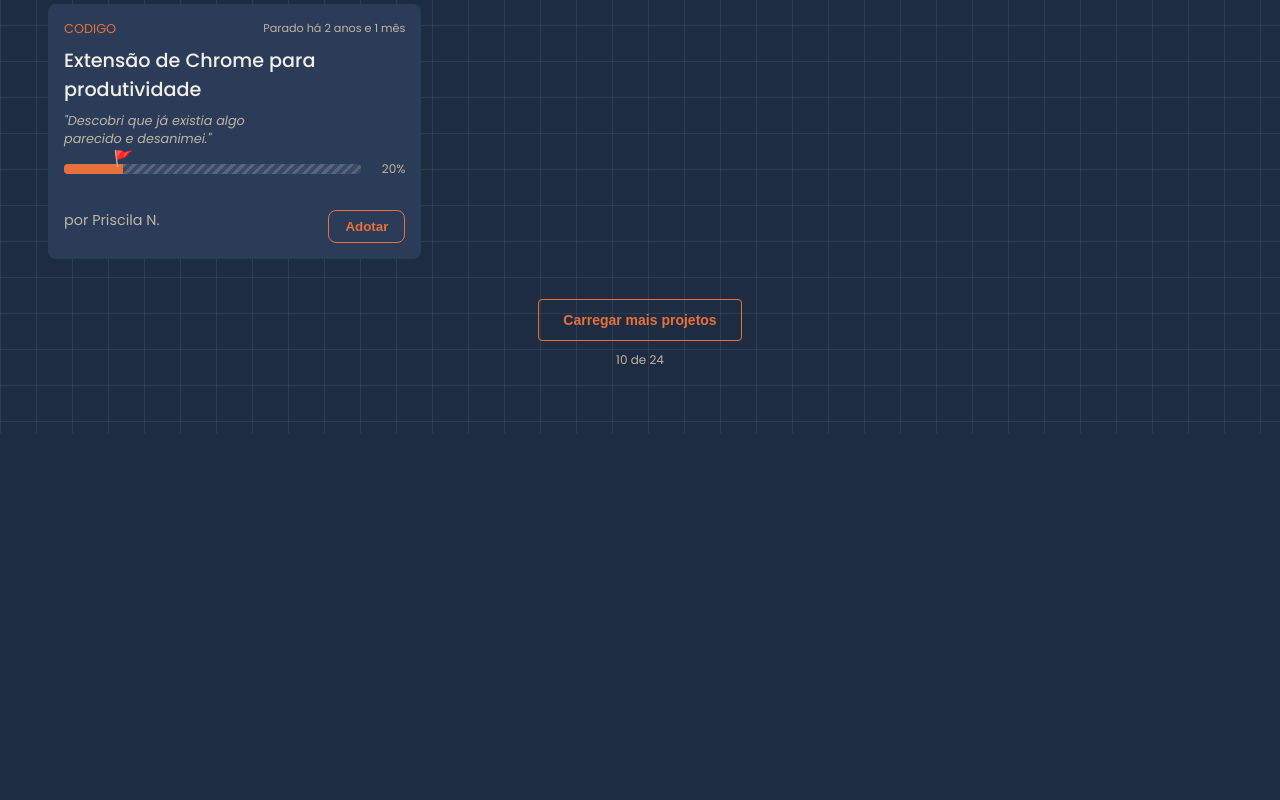
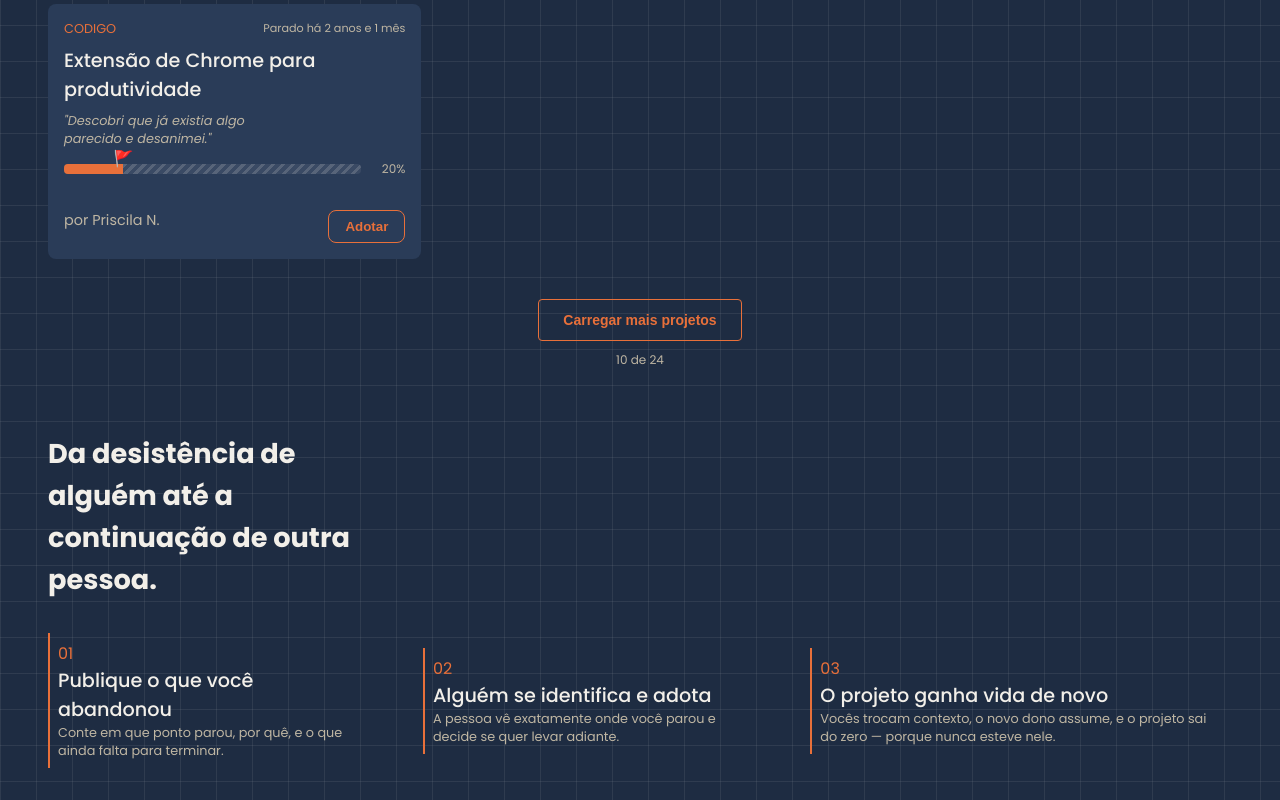
Before and after one commit to SBrunoli/Projeto-Inacabados, a React (Vite) app: page / in a window 1280 px wide. Shown: the part 1739-2539 px from the top of the page. Before the commit the page ends 2172 px from the top, so only its background shows below. Built offline with nearby package versions, Linux system fonts and the light colour scheme; data requests are answered from the project's data file.

Commit message:
feat: adiciona seção HowItWorks ao projeto

```diff
--- a/src/App.tsx
+++ b/src/App.tsx
@@ -4,6 +4,7 @@ import Hero from "./components/Hero/Hero";
 import Infos from "./components/Infos/Infos";
 import Navbar from "./components/Navbar/Navbar";
 import Projects from "./components/Projects/Projects";
+import HowItWorks from "./components/HowItWorks/HowItWorks";
 
 function App() {
   const [category, setCategory] = useState("todos");
@@ -15,6 +16,7 @@ function App() {
       <Infos />
       <Filters activeCategory={category} handleCategory={setCategory} />
       <Projects activeCategory={category} />
+      <HowItWorks />
     </>
   );
 }
--- /dev/null
+++ b/src/components/HowItWorks/HowItWorks.module.css
@@ -0,0 +1,45 @@
+.howItWorks {
+  width: 100%;
+  height: fit-content;
+  padding: 0 3rem;
+
+  display: flex;
+  flex-direction: column;
+}
+
+.howItWorks__title {
+  max-width: 30%;
+  font-size: 1.7em;
+  color: var(--color-text-primary);
+}
+
+.howItWorks__cardsConteiner {
+  width: 100%;
+  margin: 2rem 0;
+
+  display: flex;
+  flex-direction: row;
+  align-items: center;
+  gap: 4rem;
+}
+
+.howItWorks__cards {
+  width: fit-content;
+  padding: 0.5rem;
+  border-left: 2px solid var(--color-primary);
+}
+
+.howItWorks__cardsSpan {
+  color: var(--color-primary);
+}
+
+.howItWorks__cardsTitle {
+  color: var(--color-text-primary);
+  font-size: 1.2rem;
+  font-weight: 500;
+}
+
+.howItWorks__cardDescription {
+  font-size: 0.8rem;
+  color: var(--color-text-secondary);
+}
--- /dev/null
+++ b/src/components/HowItWorks/HowItWorks.tsx
@@ -0,0 +1,49 @@
+import styles from "./HowItWorks.module.css";
+
+function HowItWorks() {
+  return (
+    <section className={styles.howItWorks}>
+      <h2 className={styles.howItWorks__title}>
+        Da desistência de alguém até a continuação de outra pessoa.
+      </h2>
+
+      {/* HowItWorksCards */}
+      <div className={styles.howItWorks__cardsConteiner}>
+        <div className={styles.howItWorks__cards}>
+          <span className={styles.howItWorks__cardsSpan}>01</span>
+          <h2 className={styles.howItWorks__cardsTitle}>
+            Publique o que você abandonou
+          </h2>
+          <p className={styles.howItWorks__cardDescription}>
+            Conte em que ponto parou, por quê, e o que ainda falta para
+            terminar.
+          </p>
+        </div>
+
+        <div className={styles.howItWorks__cards}>
+          <span className={styles.howItWorks__cardsSpan}>02</span>
+          <h2 className={styles.howItWorks__cardsTitle}>
+            Alguém se identifica e adota
+          </h2>
+          <p className={styles.howItWorks__cardDescription}>
+            A pessoa vê exatamente onde você parou e decide se quer levar
+            adiante.
+          </p>
+        </div>
+
+        <div className={styles.howItWorks__cards}>
+          <span className={styles.howItWorks__cardsSpan}>03</span>
+          <h2 className={styles.howItWorks__cardsTitle}>
+            O projeto ganha vida de novo
+          </h2>
+          <p className={styles.howItWorks__cardDescription}>
+            Vocês trocam contexto, o novo dono assume, e o projeto sai do zero —
+            porque nunca esteve nele.
+          </p>
+        </div>
+      </div>
+    </section>
+  );
+}
+
+export default HowItWorks;
```
